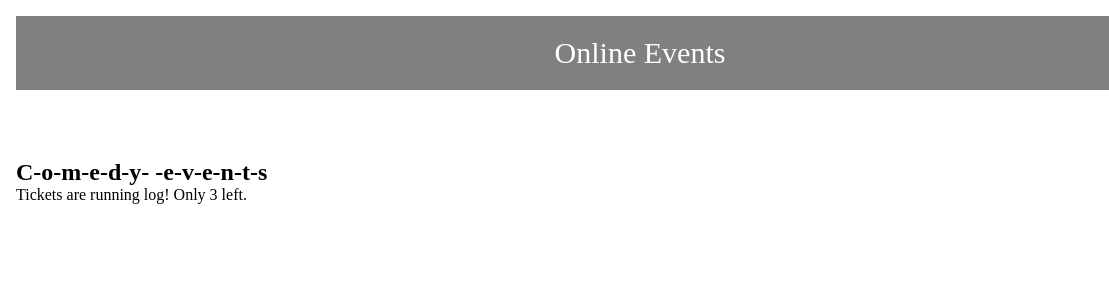
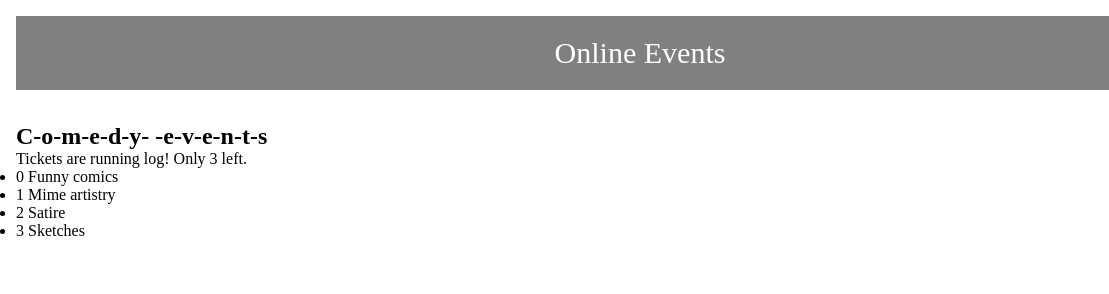
Before and after one commit to abdulghofurme/sturdy-octo-engine, a plain HTML site: page index.html in a window 1280 px wide. Shown: the full height of the page, 0-1109 px from the left. Drawn offline with nearby package versions, Linux system fonts and the light colour scheme.

Commit message:
Render Arrays of Data as Lists with the Vuew v-for directive

```diff
--- a/index.html
+++ b/index.html
@@ -20,6 +20,11 @@
               Tickets are running log! Only {{tickets}} left.
             </p>
             <p v-else>Sorry. We're sold out.</p>
+            <ul>
+              <li v-for="(detail, index) in details" :key="detail">
+                {{index}} {{detail}}
+              </li>
+            </ul>
           </div>
           <!-- <img v-bind:src="image" alt="" srcset="" /> -->
           <img :src="image" :width="tickets *50" alt="" srcset="" />
--- a/main.js
+++ b/main.js
@@ -3,7 +3,8 @@ const app = Vue.createApp({
     return {
       title: "Comedy events",
       tickets: 3,
-      image: 'https://picsum.photos/200'
+      image: 'https://picsum.photos/200',
+      details: ['Funny comics', 'Mime artistry', 'Satire', 'Sketches']
     };
   },
 });
```
